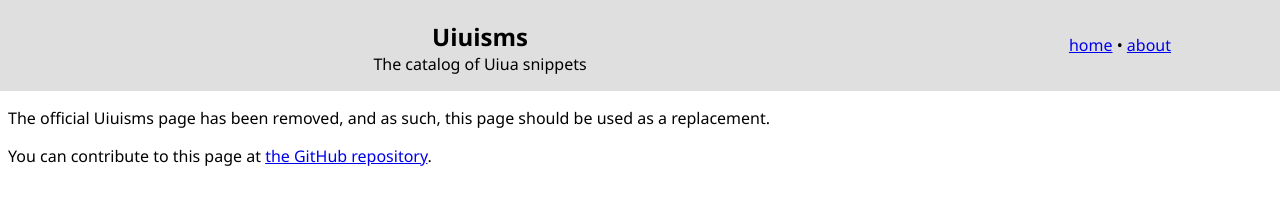
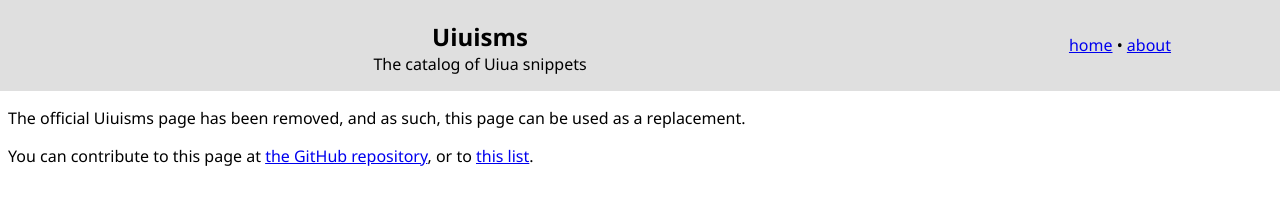
Before and after one commit to JoaoFelipe3/uiuisms, a SvelteKit app: page /about in a window 1280 px wide. Shown: the top 217 px of the page. Built offline with nearby package versions, Linux system fonts and the light colour scheme.

Commit message:
More descriptive about page

```diff
--- a/src/routes/about/+page.svelte
+++ b/src/routes/about/+page.svelte
@@ -1,5 +1,8 @@
-<p>The official Uiuisms page has been removed, and as such, this page should be used as a replacement.</p>
-<p>You can contribute to this page at <a href="https://github.com/JoaoFelipe3/uiuisms">the GitHub repository</a>.</p>
+<p>The official Uiuisms page has been removed, and as such, this page can be used as a replacement.</p>
+<p>
+    You can contribute to this page at <a href="https://github.com/JoaoFelipe3/uiuisms">the GitHub repository</a>,
+    or to <a href="https://github.com/JoaoFelipe3/uiuisms/edit/master/src/lib/data.js">this list</a>.
+</p>
 
 <svelte:head>
     <title>About Unofficial Uiuisms</title>
```
